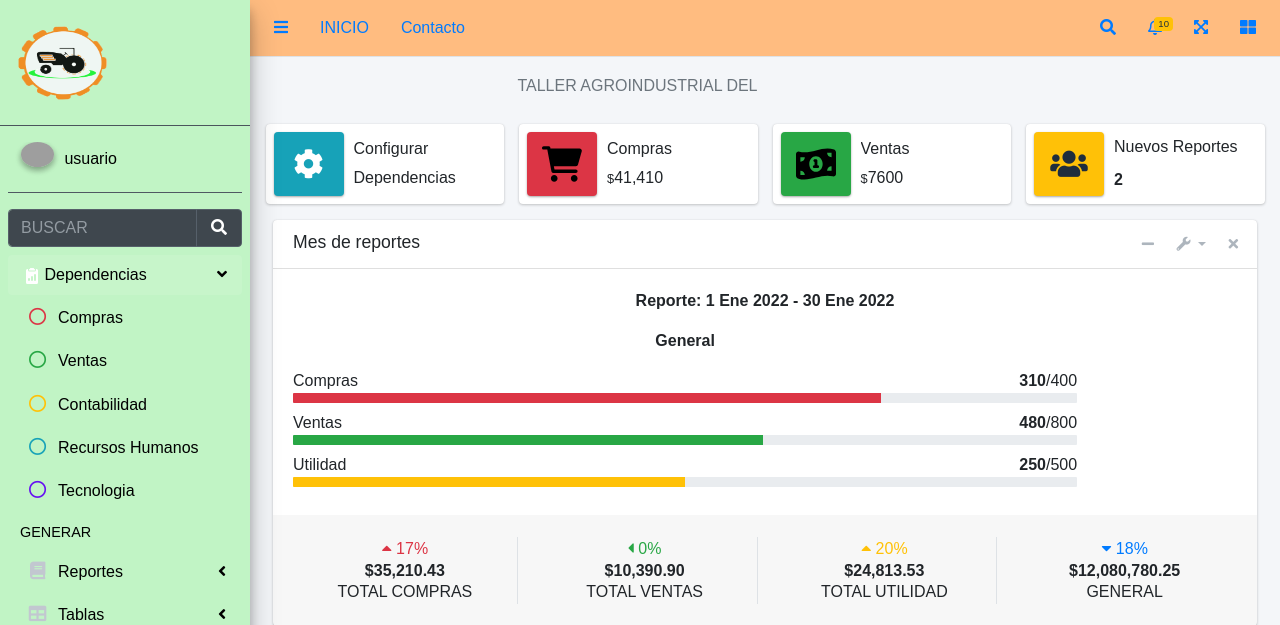
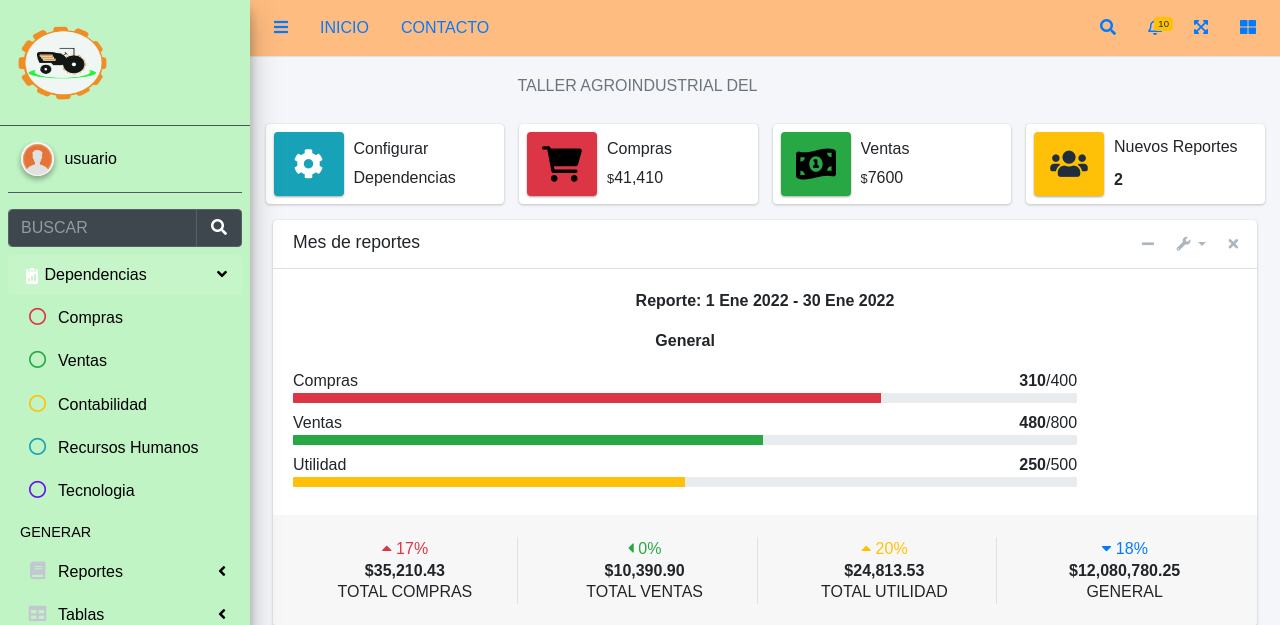
Before and after one commit to adreno87/Taller-Agroindustrial-del-sinu, a PHP site: page /plantilla.php in a window 1280 px wide. Shown: the top 625 px of the page. Run offline with PHP 8.4, Linux system fonts and the light colour scheme; some libraries are stand-ins or nearby versions; grey boxes are pictures that could not be loaded.

Commit message:
puse lo que faltaba en myuscula

```diff
--- a/partes/header.php
+++ b/partes/header.php
@@ -8,7 +8,7 @@
             <a href="index3.html" class="nav-link">INICIO</a>
         </li>
         <li class="nav-item d-none d-sm-inline-block">
-            <a href="#" class="nav-link">Contacto</a>
+            <a href="#" class="nav-link">CONTACTO</a>
         </li>
         </ul>
 
```
Also changed, not shown: img/cesion.png (added), img/descarga.jpg (added).
